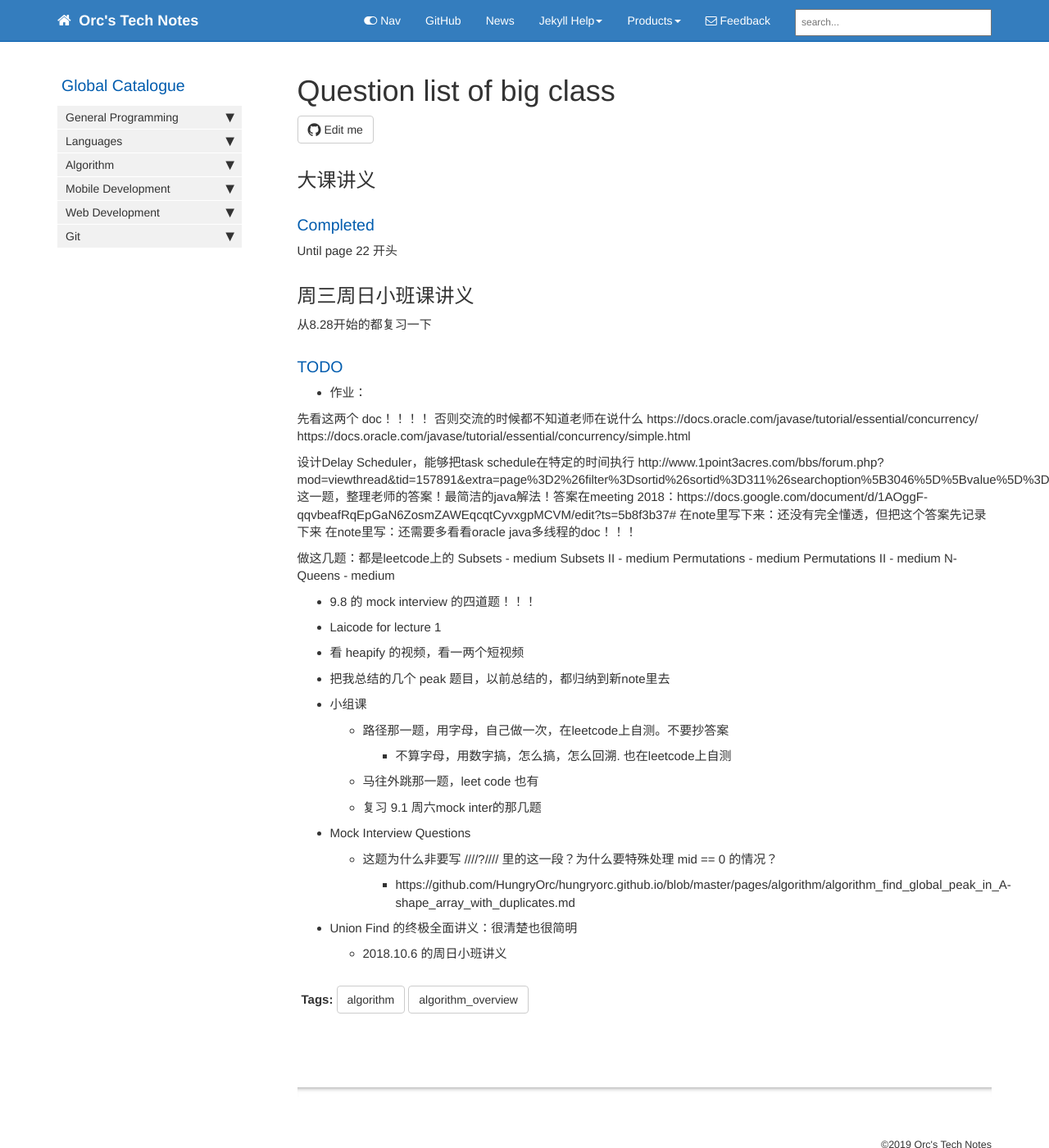
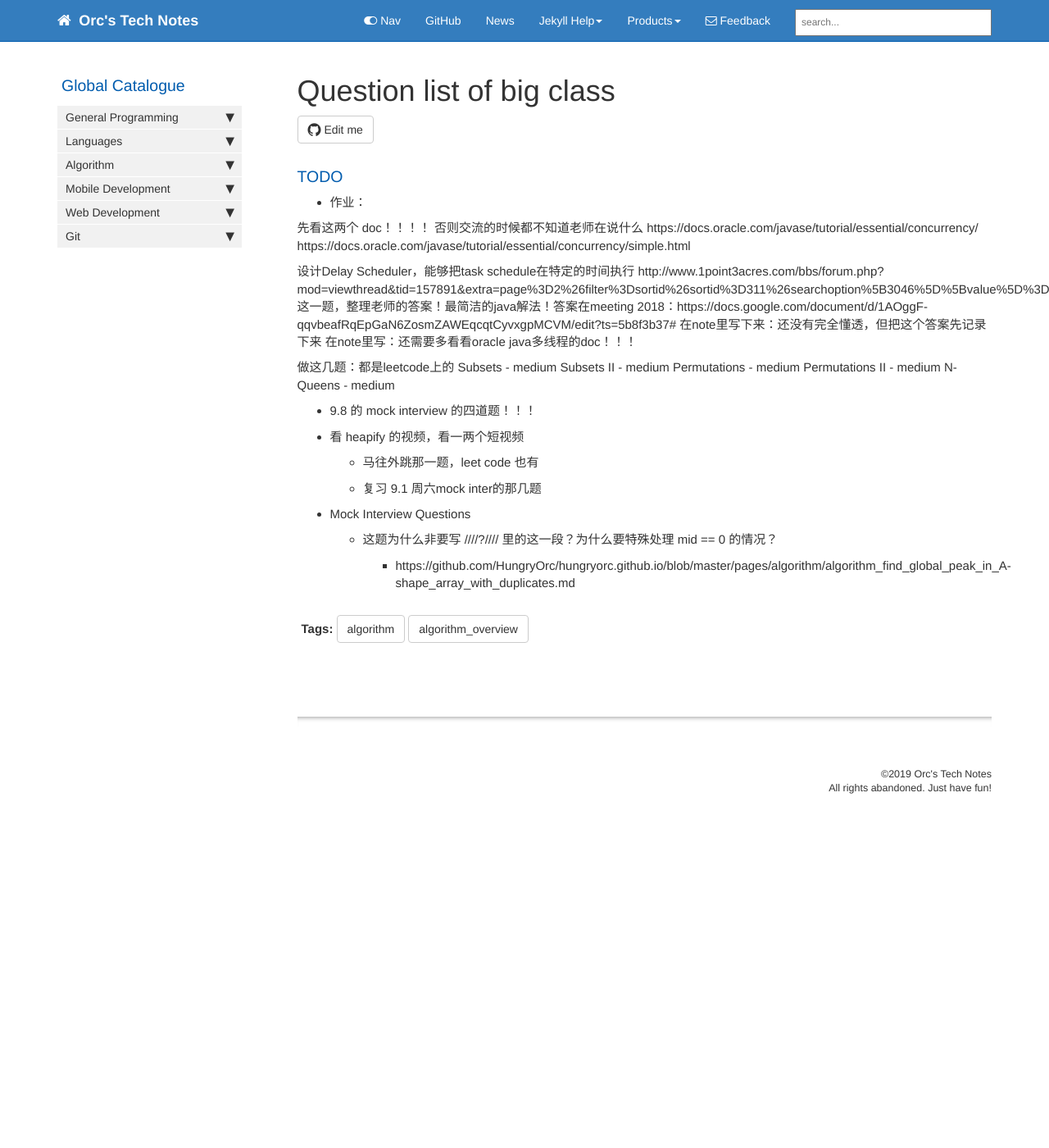
Before and after one commit to HungryOrc/hungryorc.github.io, a Jekyll site: the page built from pages/algorithm/algorithm_todo.md, in a window 1280 px wide and 1400 px high. Shown: the whole window at 82% size. Built offline with Jekyll 4.4.1, drawn with Linux system fonts in a browser that asks for light colours; nearby versions of some CDN libraries; comment, search, counter and statistics services are not loaded.

Commit message:
Update algorithm_todo.md

```diff
--- a/pages/algorithm/algorithm_todo.md
+++ b/pages/algorithm/algorithm_todo.md
@@ -8,15 +8,6 @@ permalink: algorithm_todo.html
 folder: algorithm
 toc: false
 ---
-
-## 大课讲义
-### Completed
-Until page 22 开头
-
-
-## 周三周日小班课讲义
-
-从8.28开始的都复习一下
 
 
 ### TODO
@@ -44,13 +35,11 @@ N-Queens - medium
 
 * 9.8 的 mock interview 的四道题！！！
 
-* Laicode for lecture 1
+
 * 看 heapify 的视频，看一两个短视频
-* 把我总结的几个 peak 题目，以前总结的，都归纳到新note里去
 
-* 小组课
-  * 路径那一题，用字母，自己做一次，在leetcode上自测。不要抄答案
-    * 不算字母，用数字搞，怎么搞，怎么回溯. 也在leetcode上自测
+
+
   * 马往外跳那一题，leet code 也有
 
   * 复习 9.1 周六mock inter的那几题
@@ -60,8 +49,5 @@ N-Queens - medium
     * https://github.com/HungryOrc/hungryorc.github.io/blob/master/pages/algorithm/algorithm_find_global_peak_in_A-shape_array_with_duplicates.md
 
 
-* Union Find 的终极全面讲义：很清楚也很简明
-  * 2018.10.6 的周日小班讲义
-
 
 {% include links.html %}
```
